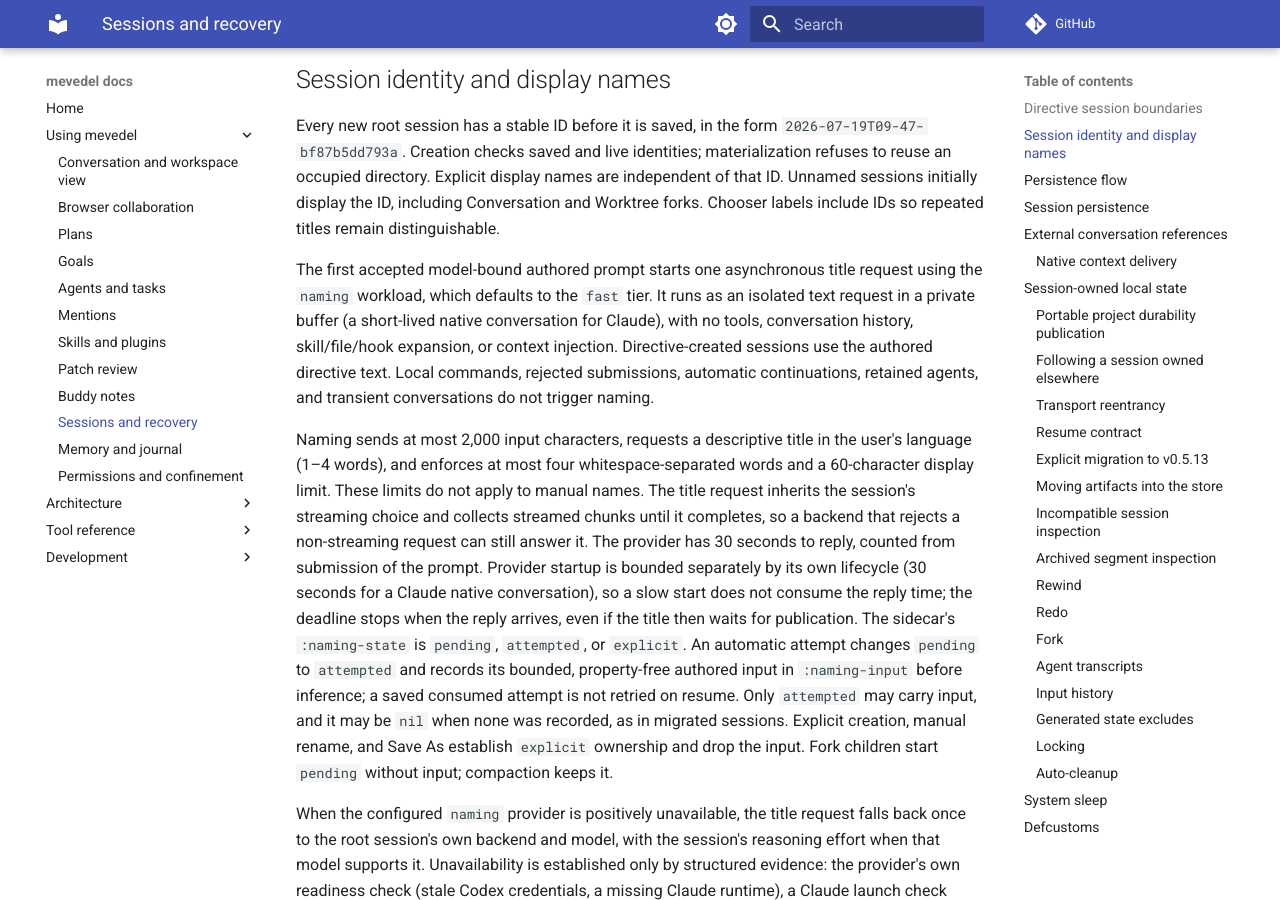
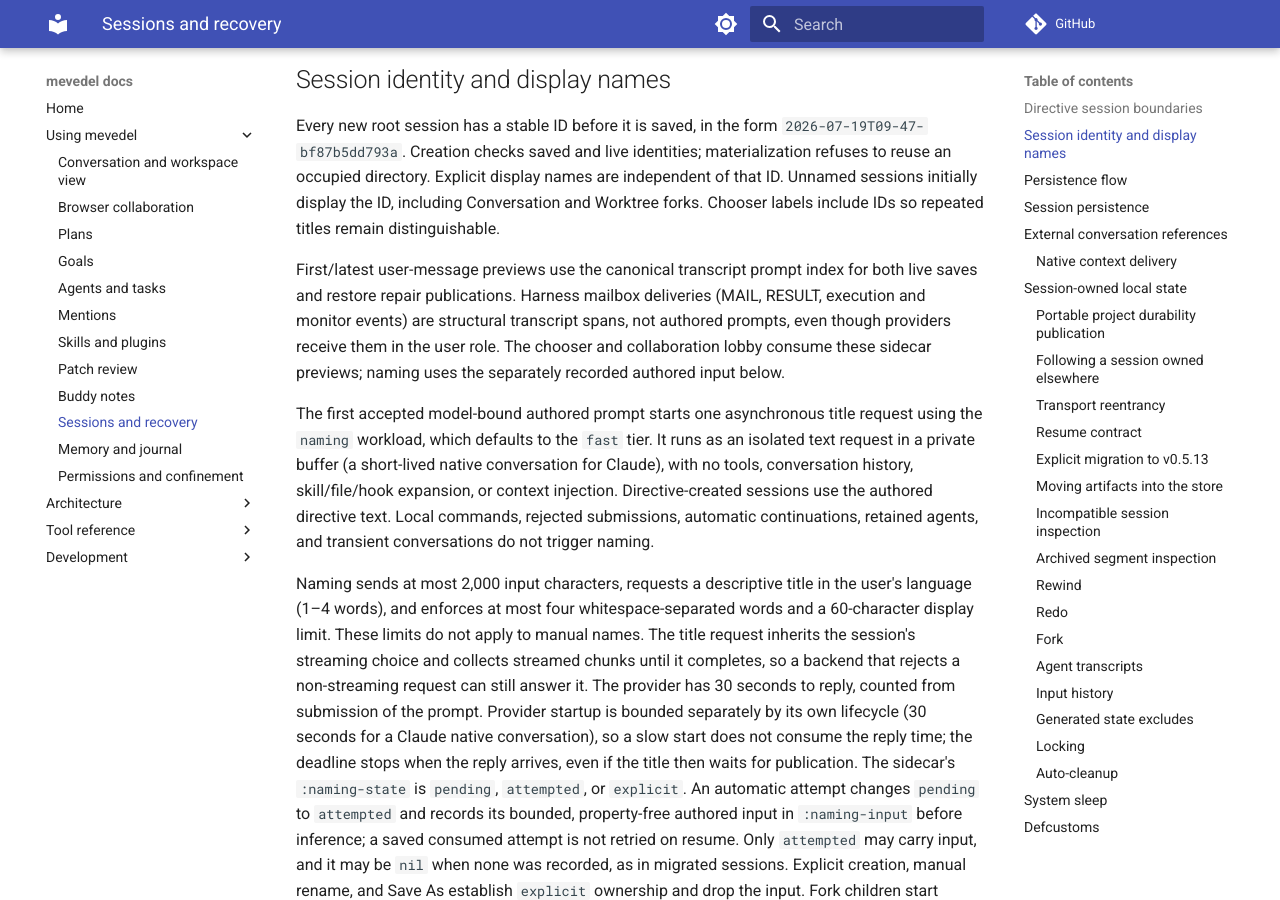
Before and after one commit to FrauH0lle/mevedel, an MkDocs documentation site: the page built from docs/sessions.md, in a window 1280 px wide and 900 px high, scrolled down 1800 px. Built offline with MkDocs 1.6.1 and Material for MkDocs 9.7.7, drawn with Linux system fonts in a browser that asks for light colours; comment, search, counter and statistics services are not loaded.

Commit message:
fix(session): Exclude harness deliveries from prompt previews
Use the canonical transcript prompt collector for both first and latest user-message derivations, including restore repair publications. Preserve the existing preview widths without adding tag-string heuristics.

* mevedel-session-persistence.el (mevedel-session-persistence-first-user-message): Delegate to the canonical collector instead of scanning raw user-role runs.
* mevedel-session-artifacts.el (mevedel-session-artifacts-collect-prompts): Accept an optional preview length.
* mevedel-session-rewind.el, mevedel-view-segments.el, mevedel-view.el: Update collector declarations.
* test/test-mevedel-session-persistence.el: Cover deliveries, literal markup, and public restore with a real repair publication.
* test/test-mevedel-session-artifacts.el: Cover live persisted previews and preview widths.
* docs/sessions.md: Document authored preview derivation and consumers.

Verification: 723 affected ERT tests pass through isolated Eask; 257 files compile without warnings. Baseline-only negative control reproduces the MAIL-header corruption in extraction, live save, and public restore.

```diff
--- a/docs/sessions.md
+++ b/docs/sessions.md
@@ -87,6 +87,13 @@ materialization refuses to reuse an occupied directory. Explicit display names
 are independent of that ID. Unnamed sessions initially display the ID, including
 Conversation and Worktree forks. Chooser labels include IDs so repeated titles
 remain distinguishable.
+
+First/latest user-message previews use the canonical transcript prompt index
+for both live saves and restore repair publications. Harness mailbox deliveries
+(MAIL, RESULT, execution and monitor events) are structural transcript spans,
+not authored prompts, even though providers receive them in the user role.
+The chooser and collaboration lobby consume these sidecar previews; naming uses
+the separately recorded authored input below.
 
 The first accepted model-bound authored prompt starts one asynchronous title
 request using the `naming` workload, which defaults to the `fast` tier. It runs
```
Also changed, not shown: 7 other files.
